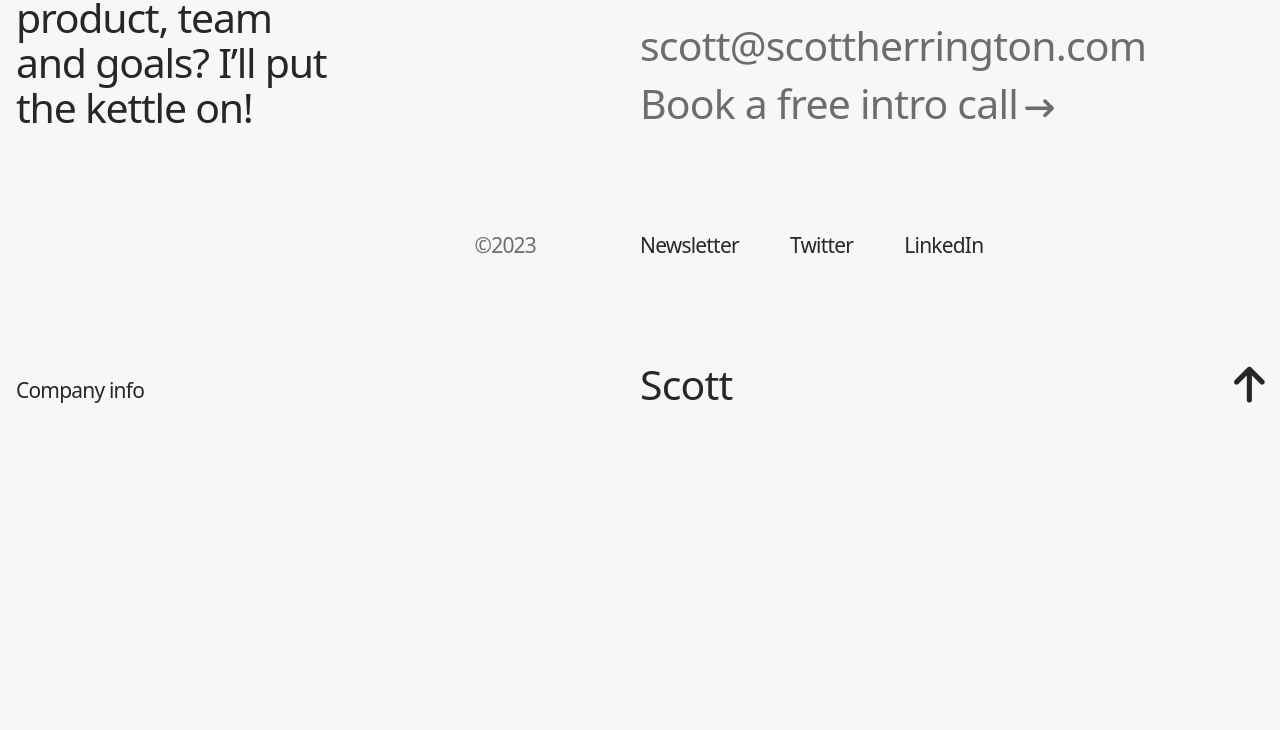
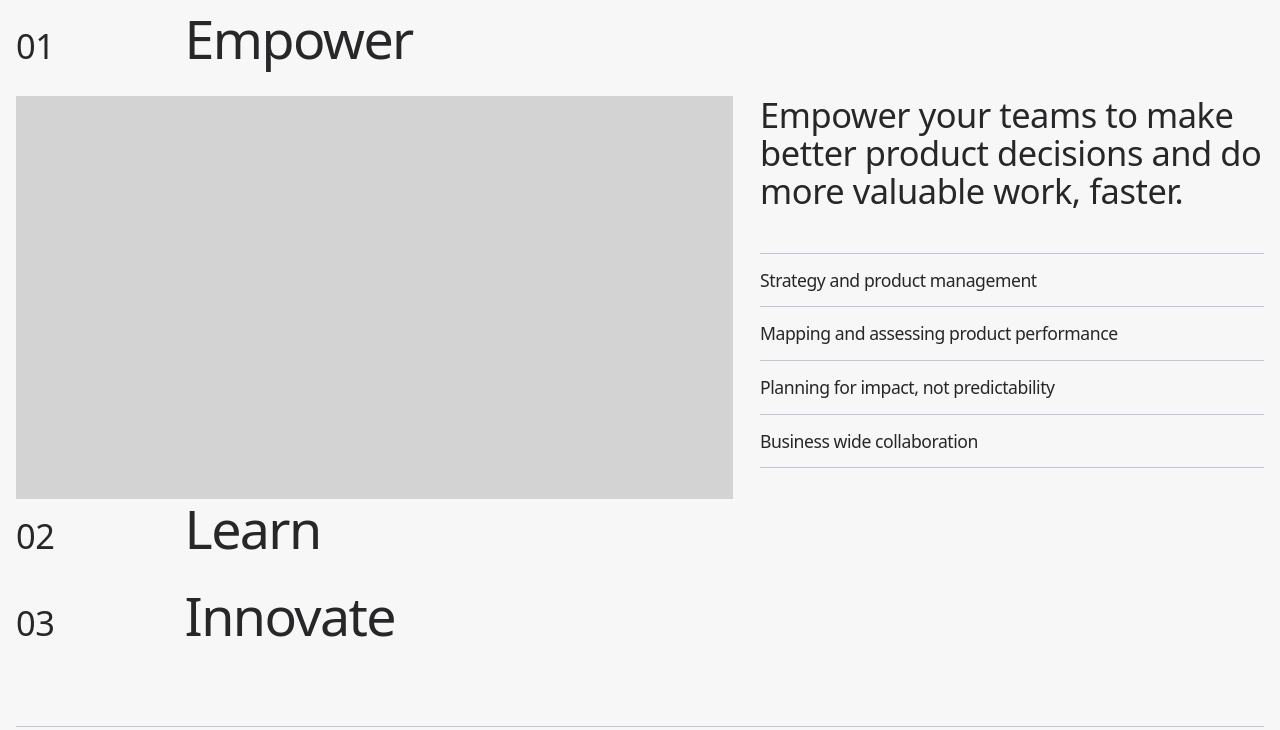
Before and after one commit to scottdh/11ty-sass-template, an Eleventy site: page src/index.md in a window 1280 px wide. Shown: the part 911-1641 px from the top of the page. Before the commit the page ends 1339 px from the top, so only its background shows below. Built offline with nearby package versions, Linux system fonts and the light colour scheme; Eleventy itself is replaced by a stand-in of ours; files that its build step writes are made by us from their sources.

Commit message:
added first focus area and rebased text to s-400

```diff
--- a/src/_data/navigation.json
+++ b/src/_data/navigation.json
@@ -5,7 +5,7 @@
       "url": "/"
     },
     {
-      "text": "Blog",
+      "text": "Writing",
       "url": "/blog/"
     },
     {
--- a/src/_includes/layouts/home.html
+++ b/src/_includes/layouts/home.html
@@ -1,15 +1,15 @@
 {% extends "layouts/base.html" %} {% block content %}
 <div class="intro">
-  <div class="wrapper">
-    <div class="intro__content fs-large">
-      <div class="intro__content__image">
+  <div class="intro__inner wrapper">
+    <div class="intro__inner__content fs-large">
+      <div class="intro__inner__content__image">
         <img
           src="/images/header-image.png"
           alt="A photo of Scott sitting behind his desk"
         />
       </div>
-      <div class="intro__content__text flow">
-        <p>A product team coach and design consultant based in London, UK</p>
+      <div class="intro__inner__content__text flow">
+        <p>Product team coach and design consultant based in London, UK.</p>
         <a class="button button--muted" href="#">Book a free chat</a>
       </div>
     </div>
@@ -21,5 +21,41 @@
     <span class="color-text-tertiary">Trust.</span>
   </div>
 </div>
+<article class="focus-areas panel">
+  <div class="wrapper">
+    <h2 class="section-heading">Product team coaching and training</h2>
+    <ol class="focus-areas__list">
+      <li class="focus-areas__list__item flow">
+        <h3>Empower</h3>
+        <div class="focus-areas__list__item__content">
+          <div class="focus-areas__list__item__content__image"></div>
+          <div
+            class="focus-areas__list__item__content__text flow"
+            style="--flow-space: var(--s-700)"
+          >
+            <p class="md-fs-large">
+              Empower your teams to make better product decisions and do more
+              valuable work, faster.
+            </p>
+            <ul class="table-view fs-300">
+              <li>Strategy and product management</li>
+              <li>Mapping and assessing product performance</li>
+              <li>Planning for impact, not predictability</li>
+              <li>Business wide collaboration</li>
+            </ul>
+          </div>
+        </div>
+      </li>
+      <li class="focus-areas__list__item flow">
+        <h3>Learn</h3>
+        <div class="focus-areas__list__item__image"></div>
+      </li>
+      <li class="focus-areas__list__item flow">
+        <h3>Innovate</h3>
+        <div class="focus-areas__list__item__image"></div>
+      </li>
+    </ol>
+  </div>
+</article>
 
 {% endblock %}
--- a/src/_includes/partials/site-footer.html
+++ b/src/_includes/partials/site-footer.html
@@ -5,7 +5,7 @@
         Fancy a chat about your product, team and goals? I’ll put the kettle on!
       </h3>
     </div>
-    <ul class="site-footer__inner__contact text-muted fs-large flow">
+    <ul class="site-footer__inner__contact color-text-secondary fs-large flow">
       <li>
         <a href="mailto:">scott@scottherrington.com</a>
       </li>
@@ -16,8 +16,10 @@
       <li><a href="#">Twitter</a></li>
       <li><a href="#">LinkedIn</a></li>
     </ul>
-    <p class="site-footer__inner__copyright text-muted">&copy;2023</p>
-    <p class="site-footer__inner__companyinfo"><a href="#">Company info</a></p>
+    <p class="site-footer__inner__copyright color-text-secondary">&copy;2023</p>
+    <p class="site-footer__inner__companyinfo">
+      <a href="#">Company details</a>
+    </p>
     <p class="site-footer__inner__logo fs-large">Scott</p>
     <a class="site-footer__inner__backtotop fs-large" href="#"
       ><i class="fa-solid fa-arrow-up"></i
--- a/src/sass/_home.scss
+++ b/src/sass/_home.scss
@@ -1,25 +1,49 @@
 @use "./design-tokens/breakpoints";
 
 .intro {
+  &__inner {
     position: relative;
+    display: grid;
+    grid-template-columns: repeat(4, minmax(16px, 1fr));
+    @include breakpoints.md {
+      grid-template-columns: repeat(12, minmax(16px, 1fr));
+      grid-template-rows: auto;
+    }
+    &__content {
+      margin-top: var(--s-800);
       display: flex;
+      gap: var(--s-500);
       flex-direction: column;
-  gap: var(--s-400);
-  padding: var(--s-800) 0;
+      grid-column: 1 / 4;
+      // background-color: pink;
+      @include breakpoints.md {
+        margin-top: -1.65em; // visually move content up "into" nav above
+        grid-column: 4 / 8;
+      }
 
-  &__content {
-    display: flex;
-    flex-direction: column;
-    gap: var(--s-400);
+      @media screen and (min-width: 1200px) {
+        grid-column: 4 / 9;
+      }
+
+      @media screen and (min-width: 1400px) {
+        flex-direction: row;
+      }
+
+      @include breakpoints.lg {
+        grid-column: 5 / 9;
+      }
 
       &__image {
         max-width: 140px;
-      margin-top: 8px;
+        @include breakpoints.md {
+          margin-top: 0.2em; // when container is moved into nav this visually aligns image with top of text
+        }
       }
       &__text {
         max-width: 16ch;
         a {
           color: var(--color-text-secondary);
+        }
       }
     }
   }
@@ -78,8 +102,6 @@
 @include breakpoints.md {
   .intro {
     position: relative;
-    min-width: 100%;
-    padding: 0;
     top: 0;
     margin: var(--s-200) 0;
     &__content {
@@ -89,6 +111,51 @@
       margin-inline-start: 25%;
       @media screen and (min-width: 1300px) {
         flex-direction: row;
+      }
+    }
+  }
+}
+
+.focus-areas {
+  &__list {
+    counter-reset: my-awesome-counter;
+    list-style: none;
+    &__item {
+      width: 100%;
+      counter-increment: my-awesome-counter;
+      > h3 {
+        display: inline;
+        font-size: var(--s-800);
+        @include breakpoints.lg {
+          font-size: var(--s-1000);
+        }
+      }
+      &::before {
+        content: "0" counter(my-awesome-counter);
+        font-size: var(--s-600);
+        margin-right: 10%;
+        line-height: 1;
+        margin-bottom: 1rem;
+      }
+      &__content {
+        display: grid;
+        gap: var(--s-500);
+        @include breakpoints.md {
+          grid-auto-flow: column;
+          grid-template-columns: repeat(12, minmax(16px, 1fr));
+        }
+        &__image {
+          background-color: lightgray;
+          aspect-ratio: 16 / 9;
+          @include breakpoints.md {
+            grid-column: 1 / 8;
+          }
+        }
+        &__text {
+          @include breakpoints.md {
+            grid-column: 8 / 13;
+          }
+        }
       }
     }
   }
--- a/src/sass/_typography.scss
+++ b/src/sass/_typography.scss
@@ -1,12 +1,12 @@
 @use "./design-tokens/breakpoints";
 
 body {
-  font-size: var(--s-500);
+  font-size: var(--s-400);
   line-height: var(--lh-regular);
   font-family: var(--ff-sans);
   font-weight: var(--fw-regular);
   color: var(--color-text-primary);
-  letter-spacing: -0.03em;
+  letter-spacing: -0.02em;
 }
 
 a {
@@ -25,11 +25,6 @@ a.nodecoration {
   }
 }
 
-ul,
-ol {
-  --flow-space: 0.5rem;
-}
-
 ul:not([class]) {
   li {
     line-height: var(--lh-tight);
@@ -46,18 +41,19 @@ h4,
 .h4 {
   font-weight: var(--fw-regular);
   line-height: var(--lh-tight);
-  letter-spacing: -0.03em;
 }
 
 h1.major,
 .h1.major {
   font-size: var(--s-900);
+  letter-spacing: -0.03em;
 }
 
 h1,
 .h1 {
   font-size: var(--s-900);
   --flow-space: var(--s-900);
+  letter-spacing: -0.03em;
 }
 
 h2,
@@ -65,12 +61,14 @@ h2,
   font-size: var(--s-800);
   line-height: var(--lh-tight);
   --flow-space: var(--s-800);
+  letter-spacing: -0.03em;
 }
 
 h3,
 .h3 {
   font-size: var(--s-700);
   --flow-space: var(--s-900);
+  letter-spacing: -0.03em;
 }
 
 h4,
@@ -79,9 +77,14 @@ h4,
   --flow-space: var(--s-900);
 }
 
-.subhead {
-  --flow-space: 0.25em;
+.section-heading {
+  font-size: var(--s-300);
+  // font-weight: var(--fw-light);
   color: var(--color-text-secondary);
+  border-bottom: 1px solid var(--color-border-primary);
+  padding-bottom: 1em;
+  letter-spacing: 0em;
+  margin-bottom: var(--s-500);
 }
 
 p.lead {
@@ -92,30 +95,14 @@ p.lead {
   text-align: center;
 }
 
-.text-muted {
-  color: var(--color-text-secondary);
-}
-
 .fs-large {
-  font-size: var(--s-700);
+  font-size: var(--s-600);
   line-height: 1.1em;
 }
 
 .md-fs-large {
   @include breakpoints.md {
-    font-size: var(--s-700);
+    font-size: var(--s-600);
     line-height: 1.1em;
   }
 }
-
-.eyebrow {
-  font-weight: var(--fw-bold);
-  // font-size: 0.8em;
-  // text-transform: uppercase;
-  & + h1,
-  h2,
-  h3,
-  h4 {
-    --flow-space: 0;
-  }
-}
--- a/src/sass/components/_site-footer.scss
+++ b/src/sass/components/_site-footer.scss
@@ -3,8 +3,8 @@
 .site-footer {
   &__inner {
     border-top: 1px solid var(--color-border-primary);
-    padding-top: var(--s-400);
-    padding-bottom: var(--s-400);
+    padding: var(--s-400) 0;
+
     display: grid;
     grid-template-columns: repeat(4, minmax(16px, 1fr));
     grid-row-gap: var(--s-900);
@@ -47,7 +47,7 @@
       display: flex;
       gap: var(--s-200);
       flex-direction: column;
-      font-size: var(--s-400);
+      font-size: var(--s-300);
       grid-row-start: 3;
       grid-column: span 4;
       @include breakpoints.md {
@@ -61,7 +61,7 @@
     &__copyright {
       grid-row-start: 4;
       grid-column: span 2;
-      font-size: var(--s-400);
+      font-size: var(--s-300);
       @include breakpoints.md {
         justify-self: end;
         grid-row-start: 2;
@@ -72,7 +72,7 @@
       justify-self: end;
       grid-row-start: 4;
       grid-column: span 2;
-      font-size: var(--s-400);
+      font-size: var(--s-300);
       @include breakpoints.md {
         grid-row-start: 3;
         grid-column: 1 / 3;
--- /dev/null
+++ b/src/sass/components/_table-view.scss
@@ -0,0 +1,12 @@
+.table-view {
+  display: grid;
+  list-style: none;
+
+  li {
+    padding: var(--s-200) 0;
+    border-bottom: 1px solid var(--color-border-primary);
+    &:first-child {
+      border-top: 1px solid var(--color-border-primary);
+    }
+  }
+}
--- a/src/sass/design-tokens/_fluid-type-scale.scss
+++ b/src/sass/design-tokens/_fluid-type-scale.scss
@@ -1,17 +1,17 @@
-/* @link https://utopia.fyi/type/calculator?c=320,17,1.2,1240,21,1.25,9,3,&s=0.75|0.5|0.25,1.5|2|3|4|6,s-l&g=s,l,xl,12 */
+/* @link https://utopia.fyi/type/calculator?c=320,20,1.2,1240,22,1.25,9,3,&s=0.75|0.5|0.25,1.5|2|3|4|6,s-l&g=s,l,xl,NaN */
 
 :root {
-  --step--3: clamp(0.62rem, calc(0.6rem + 0.1vw), 0.67rem);
-  --step--2: clamp(0.74rem, calc(0.7rem + 0.18vw), 0.84rem);
-  --step--1: clamp(0.89rem, calc(0.83rem + 0.29vw), 1.05rem);
-  --step-0: clamp(1.06rem, calc(0.98rem + 0.43vw), 1.31rem);
-  --step-1: clamp(1.28rem, calc(1.15rem + 0.64vw), 1.64rem);
-  --step-2: clamp(1.53rem, calc(1.35rem + 0.91vw), 2.05rem);
-  --step-3: clamp(1.84rem, calc(1.58rem + 1.27vw), 2.56rem);
-  --step-4: clamp(2.2rem, calc(1.85rem + 1.74vw), 3.2rem);
-  --step-5: clamp(2.64rem, calc(2.17rem + 2.37vw), 4.01rem);
-  --step-6: clamp(3.17rem, calc(2.53rem + 3.19vw), 5.01rem);
-  --step-7: clamp(3.81rem, calc(2.95rem + 4.26vw), 6.26rem);
-  --step-8: clamp(4.57rem, calc(3.44rem + 5.66vw), 7.82rem);
-  --step-9: clamp(5.48rem, calc(3.99rem + 7.47vw), 9.78rem);
+  --step--3: clamp(0.7rem, calc(0.73rem + -0.03vw), 0.72rem);
+  --step--2: clamp(0.87rem, calc(0.86rem + 0.02vw), 0.88rem);
+  --step--1: clamp(1.04rem, calc(1.02rem + 0.1vw), 1.1rem);
+  --step-0: clamp(1.25rem, calc(1.21rem + 0.22vw), 1.38rem);
+  --step-1: clamp(1.5rem, calc(1.42rem + 0.38vw), 1.72rem);
+  --step-2: clamp(1.8rem, calc(1.68rem + 0.61vw), 2.15rem);
+  --step-3: clamp(2.16rem, calc(1.98rem + 0.91vw), 2.69rem);
+  --step-4: clamp(2.59rem, calc(2.33rem + 1.33vw), 3.36rem);
+  --step-5: clamp(3.11rem, calc(2.73rem + 1.89vw), 4.2rem);
+  --step-6: clamp(3.73rem, calc(3.21rem + 2.63vw), 5.25rem);
+  --step-7: clamp(4.48rem, calc(3.76rem + 3.61vw), 6.56rem);
+  --step-8: clamp(5.38rem, calc(4.39rem + 4.91vw), 8.2rem);
+  --step-9: clamp(6.45rem, calc(5.13rem + 6.6vw), 10.24rem);
 }
--- a/src/sass/design-tokens/_typography-tokens.scss
+++ b/src/sass/design-tokens/_typography-tokens.scss
@@ -16,7 +16,7 @@ $ff: (
 // line-heights
 $lh: (
   tight: 1.1,
-  regular: 1.5,
+  regular: 1.4,
 );
 
 // font-weights
--- a/src/sass/style.scss
+++ b/src/sass/style.scss
@@ -19,6 +19,7 @@
 @use "./components/divider";
 @use "./components/msg";
 @use "./components/skip-link";
+@use "./components/table-view";
 
 /* Pages */
 @use "./home";
```
Lines whose indentation alone changed are shown as unchanged.
